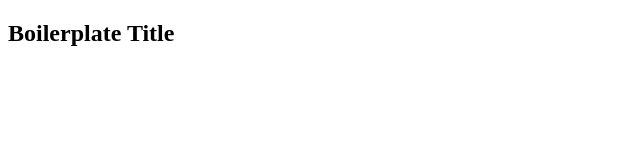
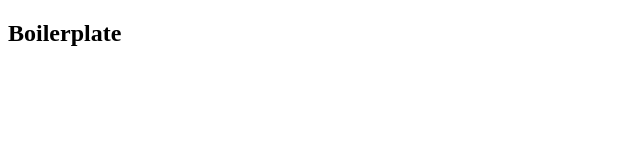
Before and after one commit to Simeon86/Boilerplate, a plain HTML site: page index.html in a window 1280 px wide. Shown: the full height of the page, 0-640 px from the left. Drawn offline with Linux system fonts and the light colour scheme.

Commit message:
Change title

```diff
--- a/index.html
+++ b/index.html
@@ -37,7 +37,7 @@
 <body>
     <header></header>
     <section id="content">
-        <h1>Boilerplate Title</h1>
+        <h1>Boilerplate</h1>
     </section>
     <footer></footer>
 </body>
```
